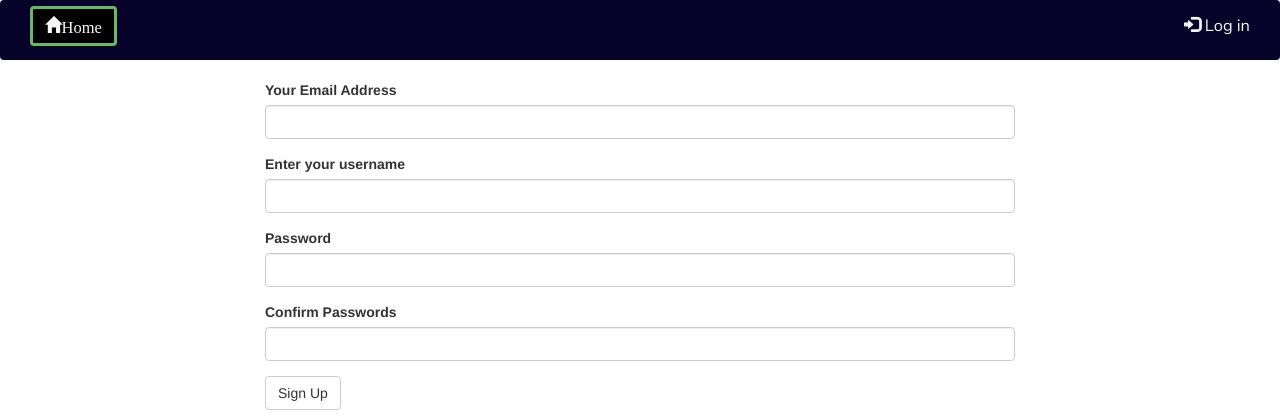
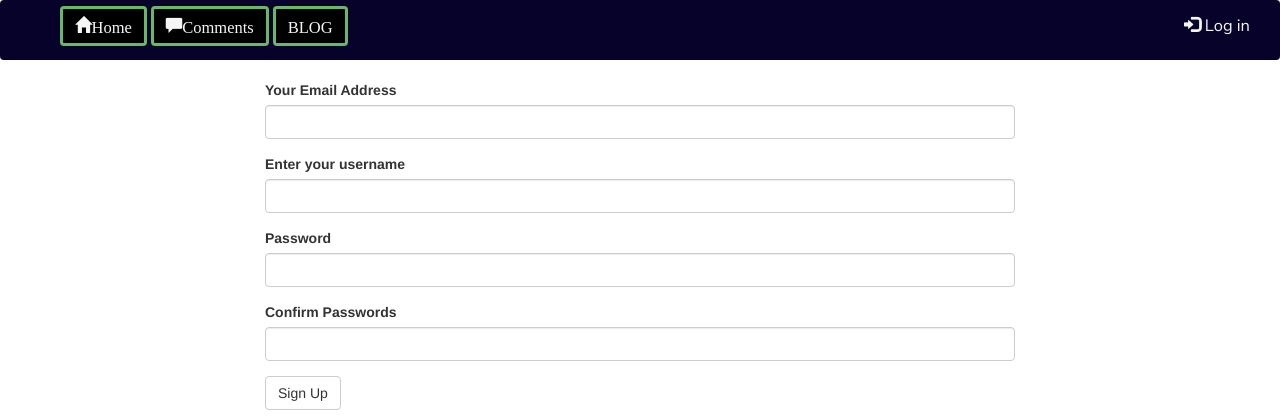
Before and after one commit to kelvinadeu/Blog, a Flask app: page /authenticate/register in a window 1280 px wide. Shown: the top 420 px of the page. Run offline with Flask 2, Linux system fonts and the light colour scheme; parts of the project's set-up code (start-up, migrations or seed data) failed here and were passed over; some libraries are stand-ins or nearby versions.

Commit message:
add html.html

```diff
--- a/app/templates/blog.html
+++ b/app/templates/blog.html
@@ -14,11 +14,11 @@
       </h1>
       <br><br>
       <p class="writer"><b>blog Writer: <i>{{blog.user.username}}</i></b></p>
-      <p class="pitchie">{{blog.post}}</p>
+      <p class="blog">{{blog.post}}</p>
       <br>
       <div class="row">
         <div class="col-md-3">
-          <p><a href="/comment/new/{{pitchie.id}}" class="btn btn-success">Write Comment</a></p>
+          <p><a href="/comment/new/{{blog.id}}" class="btn btn-success">Write Comment</a></p>
         </div>
         <div class="col-md-9">
           <button data-toggle="collapse" data-target="#comment" class="btn btn-success">View Comments</button>
--- a/app/templates/index.html
+++ b/app/templates/index.html
@@ -16,7 +16,9 @@
           {% for blog in first %}
           <h3>{{blog.post}}</h3>
           {% endfor %}
-          <img src="http://geeksval.com/Themes/SimplexTheme/Content/images/blog.jpg" alt="my image" height="230px" width="120%">
+          <center>
+          <img src="http://geeksval.com/Themes/SimplexTheme/Content/images/blog.jpg" alt="my image" height="450px" width="120%">
+         </center>
           <div class="middle">
             <a class="btn btn-info btn-lg text-center" href="/view_blogs"> Read More</a>
           </div>
--- a/app/templates/navbar.html
+++ b/app/templates/navbar.html
@@ -9,6 +9,14 @@
       </button>
       <a class="navbar-brand" href="/"> <a href="/" class="btn btn-md buttons">
           <span class="glyphicon glyphicon-home">Home</span>
+        </a></a>
+
+      <a class="navbar-brand" href="/"> <a href="/" class="btn btn-md buttons">
+          <span class="glyphicon glyphicon-comment">Comments</span>
+        </a></a>
+
+      <a class="navbar-brand" href="/"> <a href="/" class="btn btn-md buttons">
+            <span class="glyphicon glyphicon-blog">BLOG</span>
         </a></a>
       &nbsp;
       {% if current_user.is_authenticated %}
```
